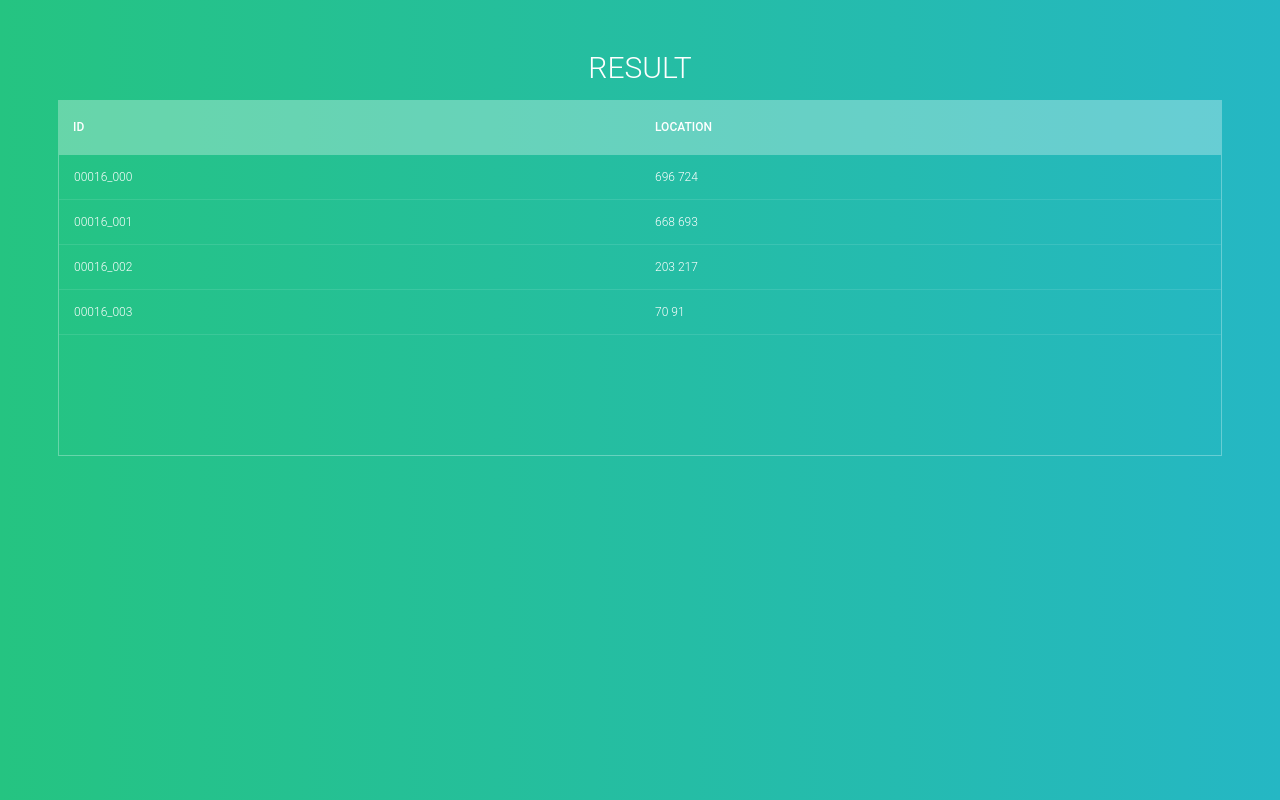
After one commit to ritikaxx/Scoring-Note-Taking, a Flask app: template FRONTEND/templates/result.html in a window 1280 px wide. The commit adds this page. Run offline with Flask 2, Linux system fonts and the light colour scheme; the template is opened without the code that fills it, so the values that code supplies are empty; parts of the project's set-up code (start-up, migrations or seed data) failed here and were passed over.

Commit message:
upload csv added

```diff
--- /dev/null
+++ b/FRONTEND/main.py
@@ -0,0 +1,117 @@
+import time
+import os
+import torch
+from flask import Flask, render_template, request, redirect, session, url_for, flash
+from ast import literal_eval
+from itertools import chain
+import numpy as np
+import pandas as pd
+import torch
+import torch.nn as nn
+from sklearn.metrics import precision_recall_fscore_support
+from sklearn.model_selection import train_test_split
+from torch import optim
+from torch.utils.data import DataLoader
+from torch.utils.data import Dataset
+from tqdm.notebook import tqdm
+from transformers import AutoModel, AutoTokenizer, RobertaTokenizerFast, RobertaModel
+
+app = Flask(__name__)
+BASE_URL = "../input/nbme-score-clinical-patient-notes"
+
+def create_test_df():
+    feats = pd.read_csv(f"{BASE_URL}/features.csv")
+    notes = pd.read_csv(f"{BASE_URL}/patient_notes.csv")
+    test = pd.read_csv(f"{BASE_URL}/test.csv")
+
+    merged = test.merge(notes, how = "left")
+    merged = merged.merge(feats, how = "left")
+
+    def process_feature_text(text):
+        return text.replace("-OR-", ";-").replace("-", " ")
+
+    merged["feature_text"] = [process_feature_text(x) for x in merged["feature_text"]]
+
+    return merged
+
+
+class SubmissionDataset(Dataset):
+    def __init__(self, data, tokenizer, config):
+        self.data = data
+        self.tokenizer = tokenizer
+        self.config = config
+
+    def __len__(self):
+        return len(self.data)
+
+    def __getitem__(self, idx):
+        example = self.data.loc[idx]
+        tokenized = self.tokenizer(
+            example["feature_text"],
+            example["pn_history"],
+            truncation = self.config['truncation'],
+            max_length = self.config['max_length'],
+            padding = self.config['padding'],
+            return_offsets_mapping = self.config['return_offsets_mapping']
+        )
+        tokenized["sequence_ids"] = tokenized.sequence_ids()
+
+        input_ids = np.array(tokenized["input_ids"])
+        attention_mask = np.array(tokenized["attention_mask"])
+        offset_mapping = np.array(tokenized["offset_mapping"])
+        sequence_ids = np.array(tokenized["sequence_ids"]).astype("float16")
+
+        return input_ids, attention_mask, offset_mapping, sequence_ids
+
+
+test_df = create_test_df()
+
+hyperparameters = {
+    "max_length": 416,
+    "padding": "max_length",
+    "return_offsets_mapping": True,
+    "truncation": "only_second",
+    "model_name": "../input/huggingface-roberta-variants/roberta-base/roberta-base",
+    "dropout": 0.2,
+    "lr": 1e-5,
+    "test_size": 0.2,
+    "seed": 1268,
+    "batch_size": 8
+}
+
+tokenizer = RobertaTokenizerFast.from_pretrained(hyperparameters['model_name'])
+
+submission_data = SubmissionDataset(test_df, tokenizer, hyperparameters)
+submission_dataloader = DataLoader(submission_data, batch_size=hyperparameters['batch_size'], shuffle=False)
+
+# model.eval()
+preds = []
+offsets = []
+seq_ids = []
+
+
+#preds = np.concatenate(preds, axis=0)
+#offsets = np.concatenate(offsets, axis=0)
+#seq_ids = np.concatenate(seq_ids, axis=0)
+
+
+# Routes
+
+@app.route('/', methods=['GET', 'POST'])
+def home():
+    if request.method == 'GET':
+        return render_template('landing.html')
+
+
+@app.route('/test', methods=['GET', 'POST'])
+def test():
+    if request.method == 'GET':
+        return render_template('test.html')
+
+@app.route('/predict', methods=['GET', 'POST'])
+def predict():
+    if request.method == 'GET':
+        return render_template('result.html')
+
+if __name__ == '__main__':
+    app.run(debug=True)
--- /dev/null
+++ b/FRONTEND/static/result.css
@@ -0,0 +1,91 @@
+
+h1{
+    font-size: 30px;
+    color: #fff;
+    text-transform: uppercase;
+    font-weight: 300;
+    text-align: center;
+    margin-bottom: 15px;
+  }
+  table{
+    width:100%;
+    table-layout: fixed;
+  }
+  .tbl-header{
+    background-color: rgba(255,255,255,0.3);
+   }
+  .tbl-content{
+    height:300px;
+    overflow-x:auto;
+    margin-top: 0px;
+    border: 1px solid rgba(255,255,255,0.3);
+  }
+  th{
+    padding: 20px 15px;
+    text-align: left;
+    font-weight: 500;
+    font-size: 12px;
+    color: #fff;
+    text-transform: uppercase;
+  }
+  td{
+    padding: 15px;
+    text-align: left;
+    vertical-align:middle;
+    font-weight: 300;
+    font-size: 12px;
+    color: #fff;
+    border-bottom: solid 1px rgba(255,255,255,0.1);
+  }
+
+
+  /* demo styles */
+
+  @import url(https://fonts.googleapis.com/css?family=Roboto:400,500,300,700);
+  body{
+    background: -webkit-linear-gradient(left, #25c481, #25b7c4);
+    background: linear-gradient(to right, #25c481, #25b7c4);
+    font-family: 'Roboto', sans-serif;
+  }
+  section{
+    margin: 50px;
+  }
+
+
+  /* follow me template */
+  .made-with-love {
+    margin-top: 40px;
+    padding: 10px;
+    clear: left;
+    text-align: center;
+    font-size: 10px;
+    font-family: arial;
+    color: #fff;
+  }
+  .made-with-love i {
+    font-style: normal;
+    color: #F50057;
+    font-size: 14px;
+    position: relative;
+    top: 2px;
+  }
+  .made-with-love a {
+    color: #fff;
+    text-decoration: none;
+  }
+  .made-with-love a:hover {
+    text-decoration: underline;
+  }
+
+
+  /* for custom scrollbar for webkit browser*/
+
+  ::-webkit-scrollbar {
+      width: 6px;
+  }
+  ::-webkit-scrollbar-track {
+      -webkit-box-shadow: inset 0 0 6px rgba(0,0,0,0.3);
+  }
+  ::-webkit-scrollbar-thumb {
+      -webkit-box-shadow: inset 0 0 6px rgba(0,0,0,0.3);
+  }
--- a/FRONTEND/landing.html
+++ b/FRONTEND/templates/landing.html
@@ -1,13 +1,13 @@
 <link href="https://fonts.googleapis.com/css?family=Amatic+SC|Raleway" rel="stylesheet">
   <link rel="stylesheet" href="https://maxcdn.bootstrapcdn.com/font-awesome/4.7.0/css/font-awesome.min.css">
-  <link rel="stylesheet" href="landing.css">
+  <link rel="stylesheet" href="./static/landing.css">
 </head>
 <body>
 
   <header>
     <h2><a href="#">WELCOME</a></h2>
     <nav>
-      <li><a href="test.html">Test</a></li>
+      <li><a href="/test">Test</a></li>
       <li><a href="#">About</a></li>
     </nav>
   </header>
@@ -20,7 +20,7 @@
       <h2>Assess skills of writing patient’s notes</h2>
       <br><br/>
       <br><br/>
-      <a href="#" class="btn">Get Started </a>
+      <a href="/test" class="btn">Get Started </a>
     </div>
   </section>
 
--- /dev/null
+++ b/FRONTEND/templates/result.html
@@ -0,0 +1,53 @@
+<head>
+  <link rel="stylesheet" href="./static/result.css">
+</head>
+<section>
+    <!--for demo wrap-->
+    <h1>RESULT</h1>
+    <div class="tbl-header">
+      <table cellpadding="0" cellspacing="0" border="0">
+        <thead>
+          <tr>
+            <th>id</th>
+            <th>location</th>
+
+          </tr>
+        </thead>
+      </table>
+    </div>
+    <div class="tbl-content">
+      <table cellpadding="0" cellspacing="0" border="0">
+        <tbody style="font-size:large">
+
+          <tr>
+            <td>00016_000</td>
+            <td>696 724</td>
+
+          </tr>
+          <tr>
+            <td>00016_001</td>
+            <td>668 693</td>
+
+          </tr>
+          <tr>
+            <td>00016_002</td>
+            <td>203 217</td>
+
+          </tr>
+          <tr>
+            <td>00016_003</td>
+            <td>70 91</td>
+
+          </tr>
+        </tbody>
+      </table>
+    </div>
+  </section>
+
+  <script>
+
+$(window).on("load resize ", function() {
+  var scrollWidth = $('.tbl-content').width() - $('.tbl-content table').width();
+  $('.tbl-header').css({'padding-right':scrollWidth});
+}).resize();
+  </script>
--- /dev/null
+++ b/FRONTEND/templates/submission.csv
@@ -0,0 +1,6 @@
+id,location
+00016_000,696 724
+00016_001,668 693
+00016_002,203 217
+00016_003,70 91
+00016_004,
```
Also changed, not shown: FRONTEND/requirements.txt (added, +8 -0 lines), FRONTEND/templates/test.html (renamed from FRONTEND/test.html, +8 -6 lines), FRONTEND/static/dmoctor.png (renamed from FRONTEND/dmoctor.png), FRONTEND/static/landing.css (renamed from FRONTEND/landing.css), FRONTEND/static/test.css (renamed from FRONTEND/test.css).
